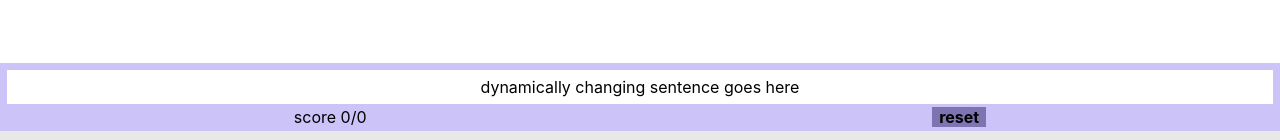
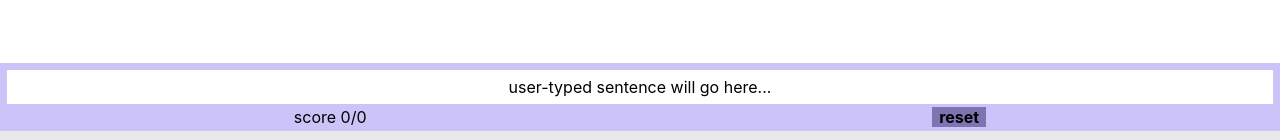
Before and after one commit to JustinDudley/thimble, a React (Create React App) app: page /typingPage in a window 1280 px wide. Shown: the part 333-473 px from the top of the page. Built offline with nearby package versions, Linux system fonts and the light colour scheme.

Commit message:
change some placeholder text

```diff
--- a/src/routes/TypingPage/components/UserConsole/index.tsx
+++ b/src/routes/TypingPage/components/UserConsole/index.tsx
@@ -23,7 +23,7 @@ const ResetButton: React.FC<{
 const UserSentence: React.FC = () => {
    return (
       <div className={styles.userSentence}>
-         dynamically changing sentence goes here
+         user-typed sentence will go here...{' '}
       </div>
    );
 };
```
